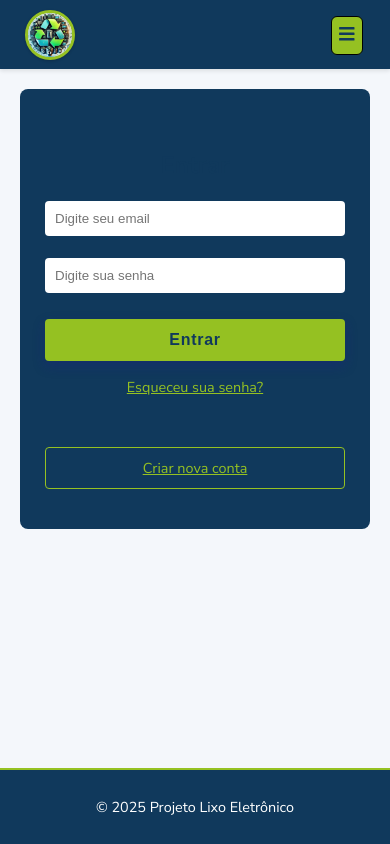
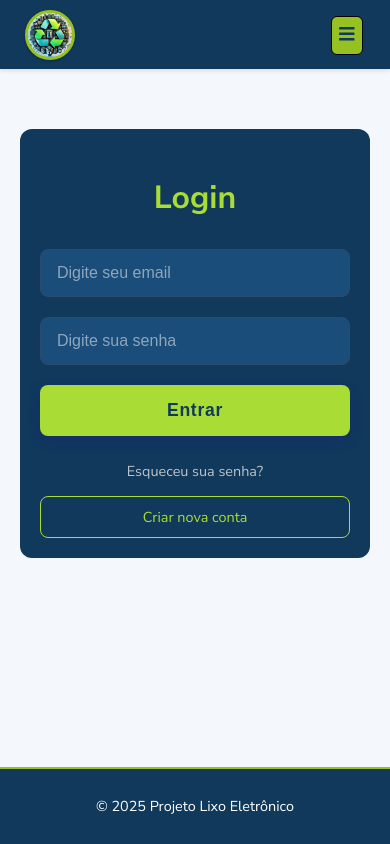
Before and after one commit to nicolasfernandosap/LixoEletronico, a React (Vite) app: page /cadastro in a window 390 px wide. Built offline with nearby package versions, Linux system fonts and the light colour scheme.

Commit message:
Correcao arquivo FormUsuarioLogin.jsx , validacao de exlusao, a colaboradores, e validacao de entrada autorizada e nao autorizada a pagina correspondente!

```diff
--- a/src/pages/FormUsuarioLogin.css
+++ b/src/pages/FormUsuarioLogin.css
@@ -1,125 +1,148 @@
-/* Seus estilos originais - mantidos como estão */
+
 .cadastro-wrapper {
-  display: flex;
-  justify-content: center;
-  align-items: center;
-  min-height: 70vh;
-  background-color: #f5f5f5;
-  padding: 1px;
+  display: flex; /* Ativa o Flexbox para facilitar o alinhamento. */
+  align-items: center; /* Alinha o formulário verticalmente ao centro. */
+  justify-content: center; /* Alinha o formulário horizontalmente ao centro. */
+  min-height: 100vh; /* Garante que o wrapper ocupe no mínimo a altura total da tela. */
+  background-color: #f0f2f5; /* Cor de fundo cinza claro para a página. */
+  padding: 20px; /* Adiciona um respiro nas laterais. */
 }
 
+/* ==========================================================================
+   2. ESTILOS PARA O FORMULÁRIO EM SI
+   Estiliza o "card" do formulário.
+   ========================================================================== */
 .cadastro-form {
-  background-color: #10395C;
-  padding: 90px 40px;
-  border-radius: 8px;
-  width: 100%;
-  max-width: 400px;
-  box-shadow: 0 4px 10px rgba(0, 0, 0, 0.2);
-  color: white;
+  background-color: #10395c; /* Fundo azul escuro para o card. */
+  padding: 40px; /* Espaçamento interno generoso. */
+  border-radius: 12px; /* Bordas arredondadas. */
+  box-shadow: 0 8px 25px rgba(0, 0, 0, 0.1); /* Sombra suave para dar profundidade. */
+  width: 100%; /* Ocupa 100% da largura disponível... */
+  max-width: 400px; /* ...mas no máximo 400px. */
+  color: #ffffff; /* Cor do texto padrão dentro do formulário. */
+  text-align: center; /* Centraliza o texto. */
 }
 
+/* Estilo para o título 'h2' ("Login"). */
 .cadastro-form h2 {
-  text-align: center;
-  margin-bottom: 20px;
+  margin-bottom: 30px; /* Espaço abaixo do título. */
+  font-size: 2rem; /* Tamanho da fonte. */
+  color: #a9dc34; /* Cor verde-limão solicitada. */
 }
 
+/* Esconde as tags <label> visualmente, mas as mantém para acessibilidade. */
 .cadastro-form label {
-  display: block;
-  margin-bottom: 6px;
-  font-weight: bold;
+  display: none;
 }
 
+/* Estilo para os campos de input. */
 .cadastro-form input {
-  width: 100%;
-  padding: 10px;
-  margin-bottom: 16px;
-  border: none;
-  border-radius: 4px;
+  width: 100%; /* Ocupa toda a largura do formulário. */
+  padding: 14px 16px; /* Espaçamento interno. */
+  margin-bottom: 20px; /* Espaço abaixo de cada input. */
+  border: 1px solid #2c4a6b; /* Borda sutil. */
+  border-radius: 8px; /* Bordas arredondadas. */
+  background-color: #1a4d79; /* Fundo azul um pouco mais claro. */
+  color: #ffffff; /* Cor do texto digitado. */
+  font-size: 1rem; /* Tamanho da fonte. */
 }
 
+/* Estilo para o texto de placeholder (ex: "Digite seu email"). */
+.cadastro-form input::placeholder {
+  color: rgba(255, 255, 255, 0.5); /* Cor do placeholder com transparência. */
+}
+
+/* Efeito visual quando o input está em foco (selecionado). */
+.cadastro-form input:focus {
+  outline: none; /* Remove a borda padrão do navegador. */
+  border-color: #a9dc34; /* Muda a cor da borda para o verde-limão. */
+  box-shadow: 0 0 0 3px rgba(169, 220, 52, 0.2); /* Adiciona um brilho sutil. */
+}
+
+/* Estilo para o botão principal "Entrar". */
 .btn-entrar {
   width: 100%;
-  padding: 12px;
-  background-color: #95C122;
-  color: #10395C;
+  padding: 15px;
+  border: none;
+  border-radius: 8px;
+  background-color: #a9dc34; /* Fundo verde-limão. */
+  color: #10395c; /* Texto azul escuro. */
+  font-size: 1.1rem;
   font-weight: bold;
-  border: none;
-  border-radius: 4px;
   cursor: pointer;
-  margin-top: 10px;
-  transition: 0.3s;
+  transition: background-color 0.2s; /* Transição suave da cor de fundo. */
 }
 
+/* Efeito quando o mouse passa por cima do botão. */
 .btn-entrar:hover {
-  background-color: #7faa1d;
+  background-color: #8cc028; /* Um tom de verde um pouco mais escuro. */
 }
 
-.cadastro-links {
-  margin-top: 16px;
-  text-align: center;
-  display: flex;
-  flex-direction: column;
-  gap: 10px;
+/* Estilo do botão quando está desabilitado. */
+.btn-entrar:disabled {
+  background-color: #5c7a15; /* Verde bem escuro para indicar inatividade. */
+  cursor: not-allowed; /* Muda o cursor para indicar que não é clicável. */
 }
 
-.cadastro-links a {
-  color: #95C122;
-  text-decoration: underline;
+/* Container para os links "Esqueceu sua senha?" e "Criar nova conta". */
+.cadastro-links {
+  margin-top: 25px;
+  display: flex;
+  flex-direction: column; /* Empilha os links verticalmente. */
+  gap: 15px; /* Espaço entre os links. */
   font-size: 0.9rem;
 }
 
+/* Estilo base para os links. */
+.cadastro-links a {
+  color: #bdc3c7; /* Cor cinza claro. */
+  text-decoration: none; /* Remove o sublinhado. */
+  transition: color 0.2s; /* Transição suave da cor. */
+}
+
+.cadastro-links a:hover {
+  color: #ffffff; /* Muda para branco no hover. */
+}
+
+/* Estilo específico para o botão "Criar nova conta". */
 .btn-criar-conta {
-  background-color: transparent;
-  color: #95C122;
-  border: 1px solid #95C122;
+  background-color: transparent; /* Fundo transparente. */
+  border: 1px solid #a9dc34; /* Borda verde-limão. */
+  color: #a9dc34 !important; /* Cor do texto verde-limão. O '!important' força a sobreposição. */
   padding: 10px;
-  border-radius: 4px;
-  cursor: pointer;
-  transition: 0.3s;
-  margin-top: 40px;
+  border-radius: 8px;
 }
 
 .btn-criar-conta:hover {
-  background-color: #95C122;
-  color: #10395C;
+  background-color: rgba(169, 220, 52, 0.1); /* Fundo levemente verde no hover. */
+  color: #c0eb4a !important; /* Cor do texto um pouco mais clara no hover. */
 }
 
-/* Adicione esta classe para as mensagens de erro, se ainda não tiver */
+/* Estilo para a mensagem de erro que aparece no topo do formulário. */
 .erro-login {
-  background-color: #e74c3c;
+  background-color: #e74c3c; /* Fundo vermelho. */
   color: #ffffff;
   padding: 10px;
   border-radius: 6px;
   margin-bottom: 20px;
   font-weight: 500;
-  text-align: center;
 }
 
-
 /* ==========================================================================
-   A SOLUÇÃO: RESPONSIVIDADE PARA MOBILE
+   3. RESPONSIVIDADE PARA MOBILE
+   Ajustes para telas com largura máxima de 768px.
    ========================================================================== */
 @media (max-width: 768px) {
+  /* No mobile, o wrapper alinha o formulário no topo. */
   .cadastro-wrapper {
-    /* --- A CORREÇÃO ESTÁ AQUI --- */
-    /* Em telas pequenas, alinha o formulário no TOPO */
     align-items: flex-start;
-
-    /* Remove a altura mínima para que o conteúdo comece do topo */
-    min-height: auto;
-
-    /* Remove o fundo para que a página pareça mais integrada */
-    background-color: transparent;
-
-    /* Ajusta o padding para dar um respiro geral */
-    padding: 20px;
+    padding-top: 60px; /* Adiciona um espaço no topo. */
+    background-color: transparent; /* Remove o fundo cinza para se mesclar com o da página. */
   }
 
+  /* No mobile, o formulário perde a sombra para um visual mais "flat". */
   .cadastro-form {
-    /* Reduz o padding vertical excessivo no mobile */
-    padding: 40px 25px;
-
-    /* Remove a sombra para um visual mais "flat" */
     box-shadow: none;
+    padding: 20px; /* Reduz o padding para telas menores. */
   }
 }
--- a/src/pages/FormUsuarioLogin.jsx
+++ b/src/pages/FormUsuarioLogin.jsx
@@ -1,6 +1,6 @@
 import React, { useState } from 'react';
 import { Link, useNavigate } from 'react-router-dom';
-import './FormUsuarioLogin.css'; // Seu CSS de login
+import './FormUsuarioLogin.css';
 import { supabase } from "/supabaseClient.js";
 
 const FormUsuarioLogin = () => {
@@ -16,19 +16,17 @@ const FormUsuarioLogin = () => {
     setCarregando(true);
 
     try {
-      // --- LÓGICA ESPECIAL PARA O ADMIN ---
-      // Passo 1: Verifica se é o email do admin antes de qualquer coisa.
+      // --- LÓGICA DE AUTENTICAÇÃO ---
+
+      // 1. VERIFICAÇÃO ESPECIAL PARA O ADMIN
       if (email.toLowerCase() === 'nicolasadmin@gmail.com') {
         const { error } = await supabase.auth.signInWithPassword({ email, password: senha });
         if (error) throw new Error('Credenciais de administrador inválidas.');
-
-        // Se o login do admin for bem-sucedido, redireciona e para a execução.
         navigate('/admin');
         return;
       }
 
-      // --- FLUXO NORMAL PARA OUTROS USUÁRIOS ---
-      // Passo 2: Tenta fazer o login para usuários comuns.
+      // 2. FLUXO PARA OUTROS USUÁRIOS
       const { data: authData, error: authError } = await supabase.auth.signInWithPassword({
         email: email,
         password: senha,
@@ -37,27 +35,47 @@ const FormUsuarioLogin = () => {
       if (authError) throw new Error('E-mail ou senha inválidos.');
       if (!authData.user) throw new Error('Falha ao obter informações do usuário.');
 
-      // Passo 3: Busca o cargo na tabela 'colaboradores' usando o email.
-      const { data: colaboradorData, error: colaboradorError } = await supabase
+      // --- CORREÇÃO PRINCIPAL ESTÁ AQUI ---
+      // 3. TENTA ENCONTRAR O USUÁRIO EM AMBAS AS TABELAS DE PERFIS (Colaboradores e Usuários)
+
+      // Busca na tabela de colaboradores
+      const { data: colaboradorData } = await supabase
         .from('colaboradores')
         .select('cargo_colaborador')
         .eq('email_colaborador', authData.user.email)
         .single();
 
-      if (colaboradorError && colaboradorError.code !== 'PGRST116') {
-        throw colaboradorError;
-      }
-
-      // Passo 4: Redireciona com base no cargo ou se é um usuário comum.
+      // Se encontrou como colaborador, redireciona e encerra
       if (colaboradorData) {
         const cargo = colaboradorData.cargo_colaborador;
         if (cargo === 'agente ambiental') navigate('/agentes');
         else if (cargo === 'motorista') navigate('/motoristas');
         else navigate('/'); // Fallback para cargos desconhecidos
-      } else {
-        // Se não está na tabela 'colaboradores', é um usuário padrão.
+        return; // Encerra a função aqui
+      }
+
+      // Se NÃO era colaborador, busca na tabela de usuários comuns
+      const { data: usuarioData } = await supabase
+        .from('usuarios') // Assumindo que sua tabela de usuários comuns se chama 'usuarios'
+        .select('id_usuario')
+        .eq('email', authData.user.email)
+        .single();
+
+      // Se encontrou como usuário comum, redireciona e encerra
+      if (usuarioData) {
         navigate('/tela-usuario');
+        return; // Encerra a função aqui
       }
+
+      // 4. SE CHEGOU AQUI, O USUÁRIO NÃO TEM PERFIL VÁLIDO
+      // Isso acontece se a conta de autenticação existe, mas não há registro correspondente
+      // nem em 'colaboradores' nem em 'usuarios'. Este é o caso do seu "ex-colaborador".
+
+      // Desloga o usuário para segurança
+      await supabase.auth.signOut();
+
+      // Lança um erro informando que o acesso foi revogado.
+      throw new Error('Acesso negado. Sua conta não possui um perfil ativo.');
 
     } catch (err) {
       setErro(err.message);
@@ -66,11 +84,10 @@ const FormUsuarioLogin = () => {
     }
   };
 
-  // O return do JSX continua o mesmo...
   return (
     <div className="cadastro-wrapper">
       <form className="cadastro-form" onSubmit={handleSubmit}>
-        <h2>Entrar</h2>
+        <h2>Login</h2>
         {erro && <p className="erro-login">{erro}</p>}
         <label htmlFor="email"></label>
         <input type="email" id="email" placeholder="Digite seu email" value={email} onChange={(e) => setEmail(e.target.value)} required />
```
Also changed, not shown: src/pages/CriarContaUsuario.css (+53 -15 lines), src/pages/CriarContaUsuario.jsx (+10 -12 lines).
